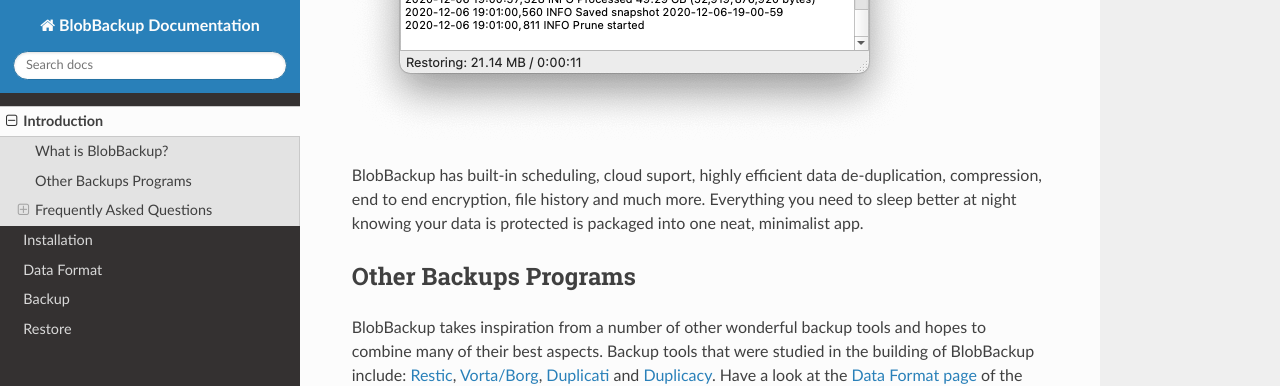
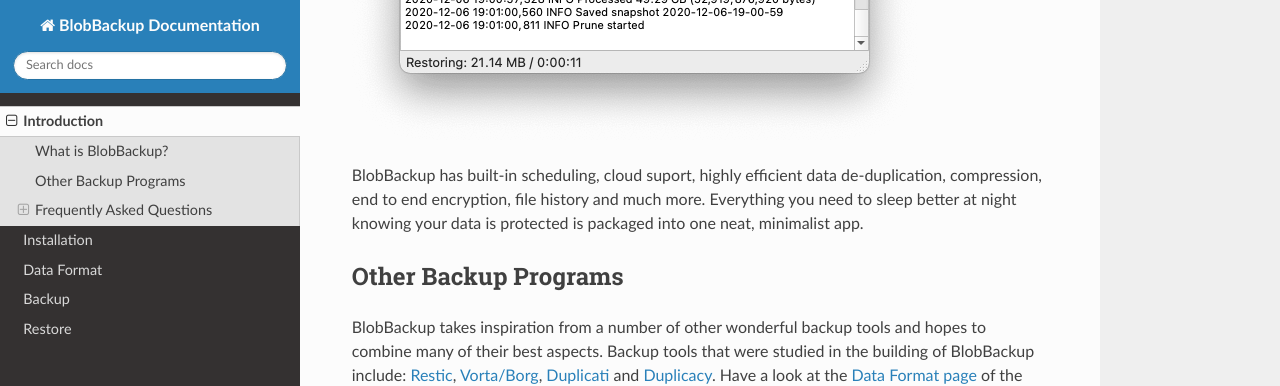
Before and after one commit to Blobbackup/Blobbackup, an MkDocs documentation site: the page built from docs/docs/index.md, in a window 1280 px wide and 900 px high, scrolled down 830 px. Shown: the top 386 px of the window. Built offline with MkDocs 1.6.1, drawn with Linux system fonts in a browser that asks for light colours; nearby versions of some CDN libraries.

Commit message:
Fix some typos

```diff
--- a/docs/docs/index.md
+++ b/docs/docs/index.md
@@ -20,7 +20,7 @@
 and much more. Everything you need to sleep better at night knowing
 your data is protected is packaged into one neat, minimalist app.
 
-## Other Backups Programs
+## Other Backup Programs
 
 BlobBackup takes inspiration from a number of other wonderful backup
 tools and hopes to combine many of their best aspects. Backup
```
Also changed, not shown: docs/docs/install.md (+1 -1 lines).
